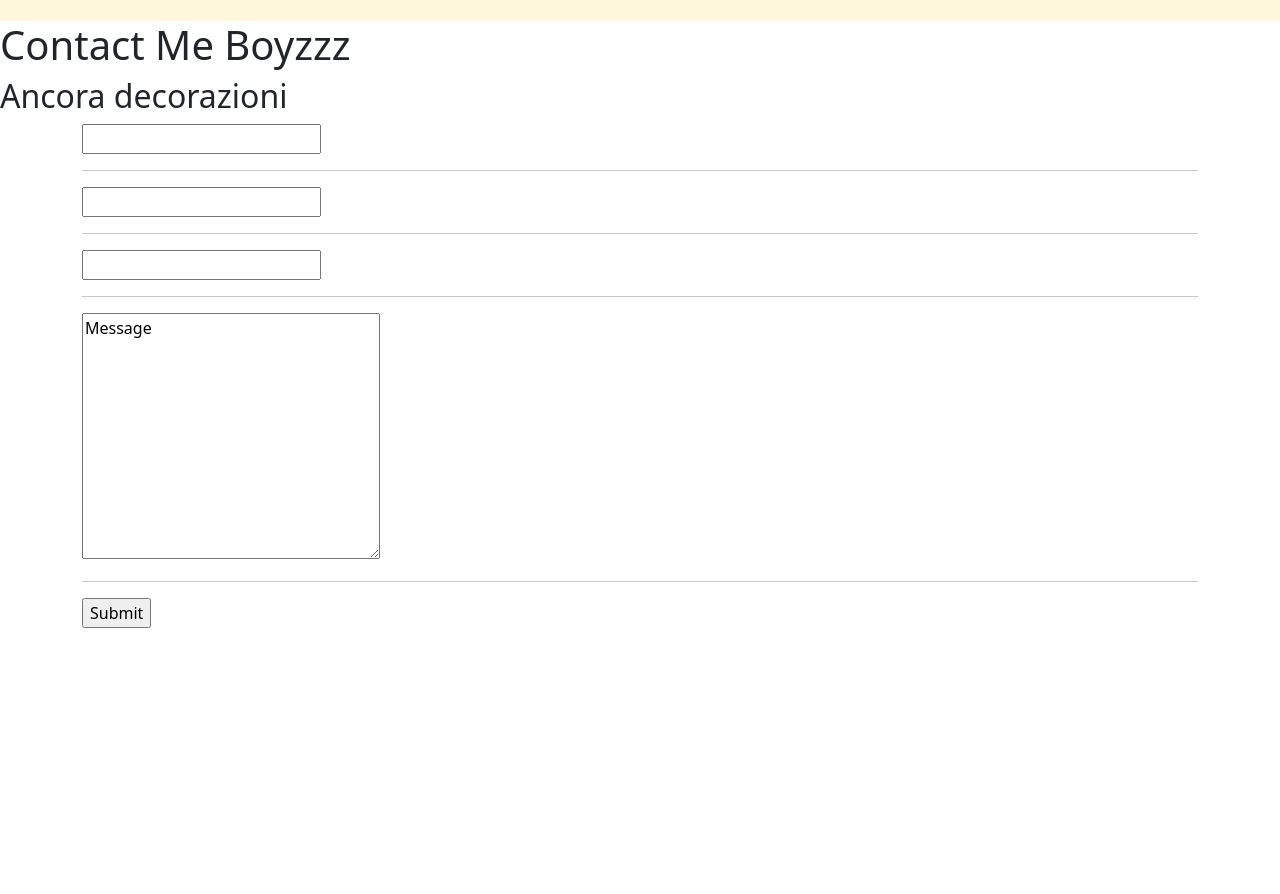
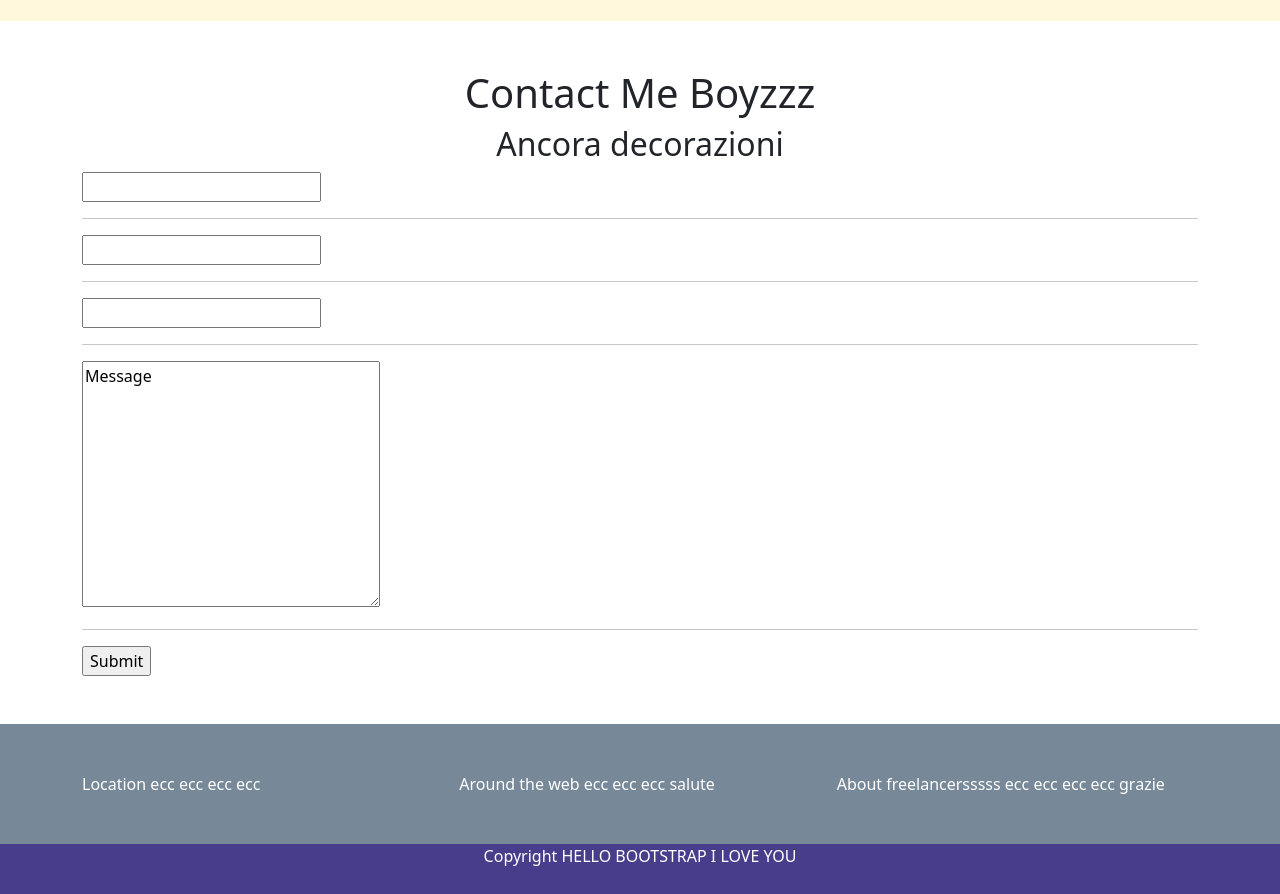
Before and after one commit to ElperdonXV/html-css-bootstrap-freelancer, a plain HTML site: page index.html in a window 1280 px wide. Shown: the part 1000-1894 px from the top of the page. Before the commit the page ends 1628 px from the top, so only its background shows below. Drawn offline with nearby package versions, Linux system fonts and the light colour scheme.

Commit message:
all done

```diff
--- a/css/style.css
+++ b/css/style.css
@@ -48,3 +48,24 @@ header{
     display: block;
     margin: 0 auto;
 }
+
+.contact{
+    padding: 3em;
+}
+
+.contact h1,h2{
+    text-align: center;
+}
+
+footer{
+    padding: 3em;
+    background-color: lightslategray;
+    color: white;
+}
+
+.footer-bottom{
+    background-color: darkslateblue;
+    height: 50px;
+    color: white;
+    text-align: center;
+}
--- a/index.html
+++ b/index.html
@@ -94,7 +94,22 @@
     </div>
 
     <footer>
-        <div class="container"></div>
+        <div class="container">
+            <div class="row row-cols-1 row-cols-md-3 row-cols-lg-3 g-2 g-lg-3">
+                <div class="col">
+                    Location ecc ecc ecc ecc
+                </div>
+                <div class="col">
+                   Around the web ecc ecc ecc salute
+                </div>
+                <div class="col">
+                   About freelancersssss ecc ecc ecc ecc grazie
+                </div>
+            </div>
+        </div>
     </footer>
+    <div class="footer-bottom">
+        Copyright HELLO BOOTSTRAP I LOVE YOU
+    </div>
 </body>
 </html>
```
